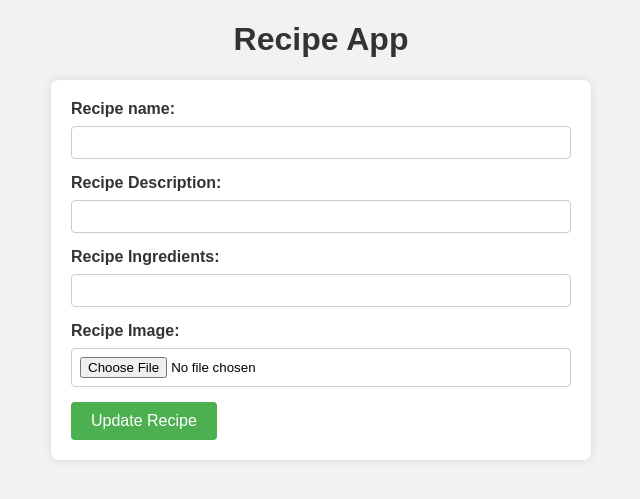
After one commit to ank809/RecipeApp-Django, a Django app: template recipe_app/templates/update_recipe.html in a window 1280 px wide. The commit adds this page. Shown: the top 499 px of the page, without its empty margins (319-959 px from the left). Run offline with Django 5.2, Linux system fonts and the light colour scheme; the template is opened without the code that fills it, so the values that code supplies are empty.

Commit message:
recipe updated

```diff
--- /dev/null
+++ b/recipe_app/templates/update_recipe.html
@@ -0,0 +1,75 @@
+<!DOCTYPE html>
+<html lang="en">
+<head>
+    <meta charset="UTF-8">
+    <meta name="viewport" content="width=device-width, initial-scale=1.0">
+    <title>Update Recipe </title>
+    <style>
+        body {
+            font-family: Arial, sans-serif;
+            background-color: #f2f2f2;
+            margin: 0;
+            padding: 0;
+        }
+        h1 {
+            text-align: center;
+            color: #333;
+        }
+        form {
+            max-width: 500px;
+            margin: 20px auto;
+            padding: 20px;
+            background-color: #fff;
+            border-radius: 8px;
+            box-shadow: 0 0 10px rgba(0, 0, 0, 0.1);
+        }
+        label {
+            display: block;
+            margin-bottom: 8px;
+            font-weight: bold;
+            color: #333;
+        }
+        input[type="text"],
+        input[type="file"] {
+            width: 100%;
+            padding: 8px;
+            margin-bottom: 15px;
+            border: 1px solid #ccc;
+            border-radius: 4px;
+            box-sizing: border-box;
+        }
+        button[type="submit"] {
+            background-color: #4caf50;
+            color: #fff;
+            padding: 10px 20px;
+            border: none;
+            border-radius: 4px;
+            cursor: pointer;
+            font-size: 16px;
+        }
+        button[type="submit"]:hover {
+            background-color: #45a049;
+        }
+    </style>
+</head>
+<body>
+    <h1>Recipe App</h1>
+
+    <form action="" method="post" enctype="multipart/form-data">
+        {% csrf_token %}
+        <label for="recipe_name">Recipe name:</label>
+        <input type="text" value="{{recipes.recipe_name}}" name="recipe_name" required >
+
+        <label for="recipe_description">Recipe Description:</label>
+        <input type="text" value="{{recipes.recipe_description}}" name="recipe_description" required>
+
+        <label for="recipe_ingredients">Recipe Ingredients:</label>
+        <input type="text" value="{{recipes.recipe_ingredients}}" name="recipe_ingredients" required>
+
+        <label for="recipe_image">Recipe Image:</label>
+        <input type="file" value="{{recipes.recipe_image}}"  name="recipe_image" required>
+
+        <button type="submit">Update Recipe </button>
+    </form>
+</body>
+</html>
--- a/recipe_app/templates/view_recipes.html
+++ b/recipe_app/templates/view_recipes.html
@@ -28,6 +28,7 @@
                 </td>
                 <td>
                     <a href="/recipe_app/delete-recipe/{{recipe.id}}"class='btn btn-danger'>Delete</a>
+                    <a href="/recipe_app/update_recipe/{{recipe.id}}"class='btn btn-danger'>Update</a>
                 </td>
             </tr>
             {% endfor %}
--- a/recipe_app/urls.py
+++ b/recipe_app/urls.py
@@ -3,5 +3,6 @@ from . import views
 urlpatterns=[
     path('form/',views.form ),
     path('view_recipes/', views.view_recipe),
-    path('delete-recipe/<id>/', views.delete_recipe)
+    path('delete-recipe/<id>/', views.delete_recipe),
+    path('update_recipe/<id>/', views.update_recipe),
 ]
```
Also changed, not shown: recipe_app/views.py (+18 -3 lines).
